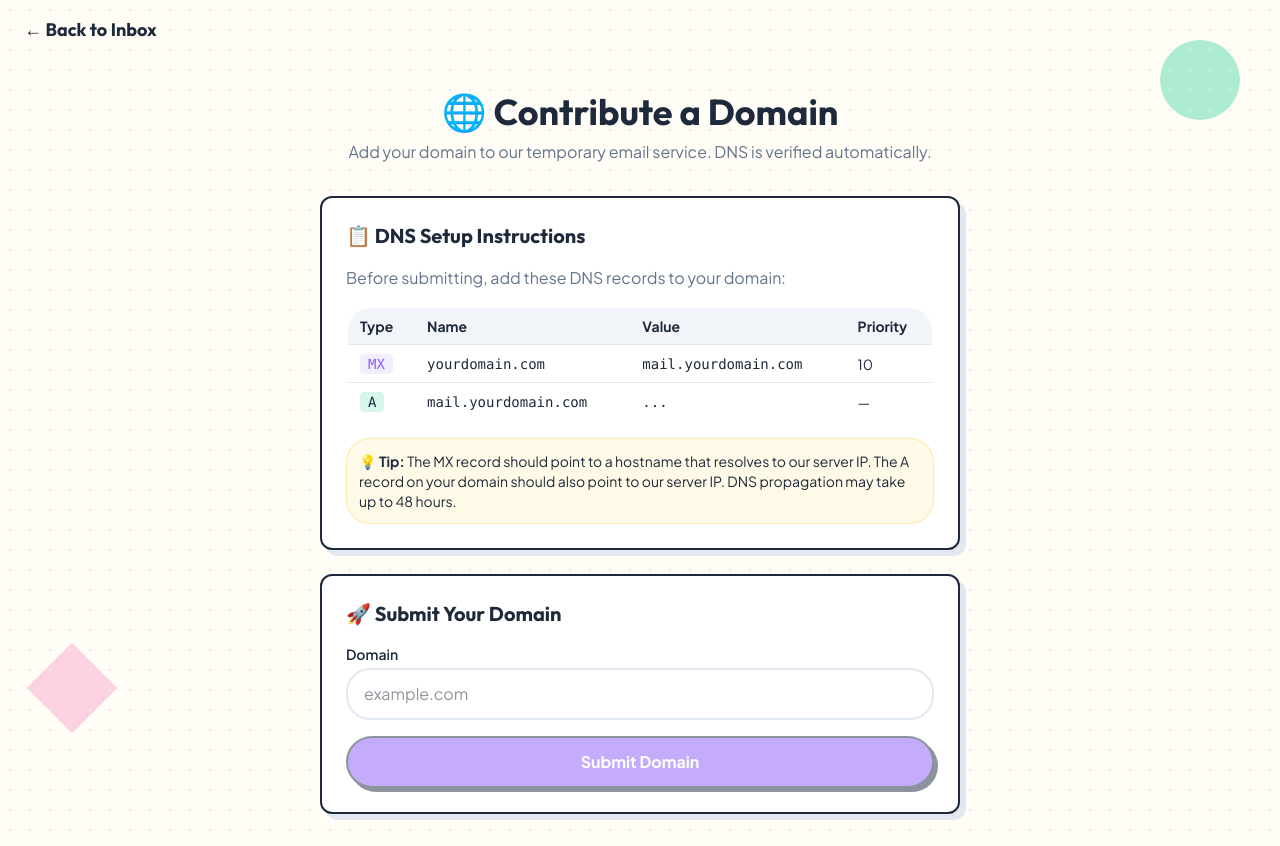
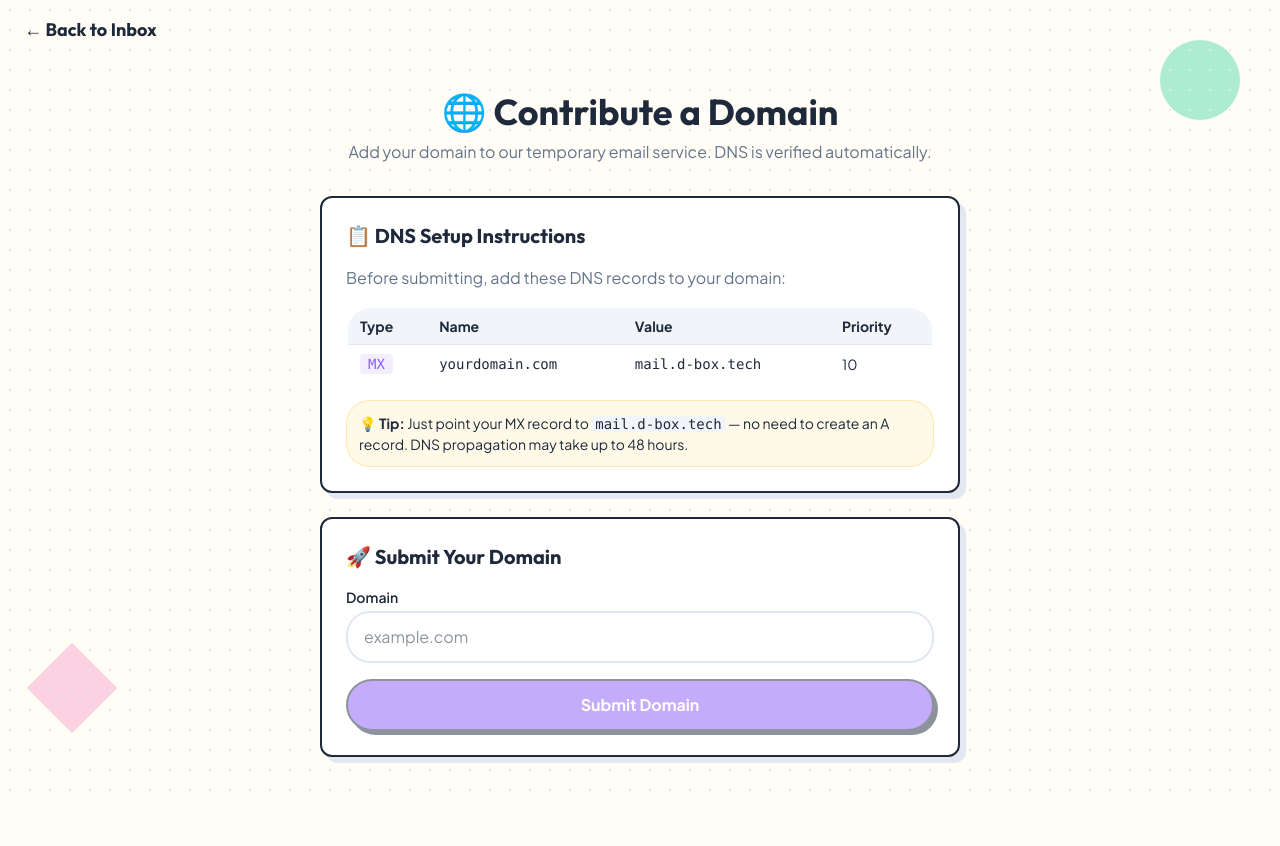
Before and after one commit to luzyver/DevBox, a Next.js app in the folder web/: page /contribute in a window 1280 px wide. After the commit the page ends 800 px from the top, so only its background shows below. Built offline with nearby package versions, Linux system fonts and the light colour scheme; no server answers.

Commit message:
fix: Remove pending domains older than 24h and update MX record instructions on contribute page

```diff
--- a/web/app/contribute/page.tsx
+++ b/web/app/contribute/page.tsx
@@ -90,22 +90,16 @@ export default function ContributePage() {
                 <tr className="border-t border-border">
                   <td className="px-3 py-2"><span className="bg-accent/10 text-accent font-mono px-2 py-0.5 rounded">MX</span></td>
                   <td className="px-3 py-2 font-mono">yourdomain.com</td>
-                  <td className="px-3 py-2 font-mono">mail.yourdomain.com</td>
+                  <td className="px-3 py-2 font-mono">mail.d-box.tech</td>
                   <td className="px-3 py-2">10</td>
-                </tr>
-                <tr className="border-t border-border">
-                  <td className="px-3 py-2"><span className="bg-quaternary/20 text-foreground font-mono px-2 py-0.5 rounded">A</span></td>
-                  <td className="px-3 py-2 font-mono">mail.yourdomain.com</td>
-                  <td className="px-3 py-2 font-mono">{displayIP}</td>
-                  <td className="px-3 py-2">—</td>
                 </tr>
               </tbody>
             </table>
           </div>
 
           <div className="mt-4 p-3 bg-tertiary/10 border border-tertiary/30 rounded-lg text-sm">
-            <strong>💡 Tip:</strong> The MX record should point to a hostname that resolves to our server IP.
-            The A record on your domain should also point to our server IP. DNS propagation may take up to 48 hours.
+            <strong>💡 Tip:</strong> Just point your MX record to <code className="font-mono bg-muted px-1 rounded">mail.d-box.tech</code> — no need to create an A record.
+            DNS propagation may take up to 48 hours.
           </div>
         </div>
 
```
Also changed, not shown: 1 other file (tests, documents, lock files or other folders).
